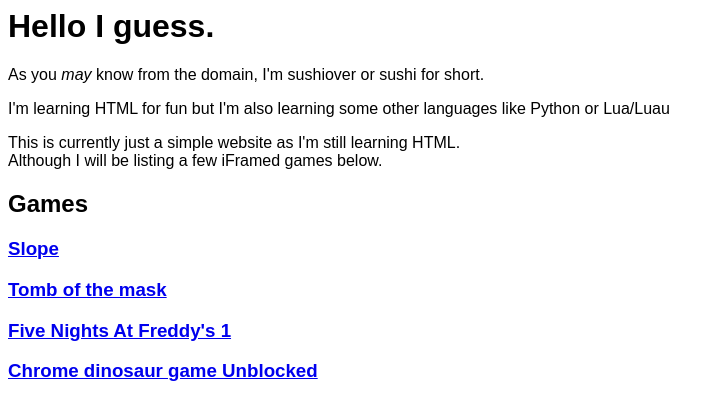
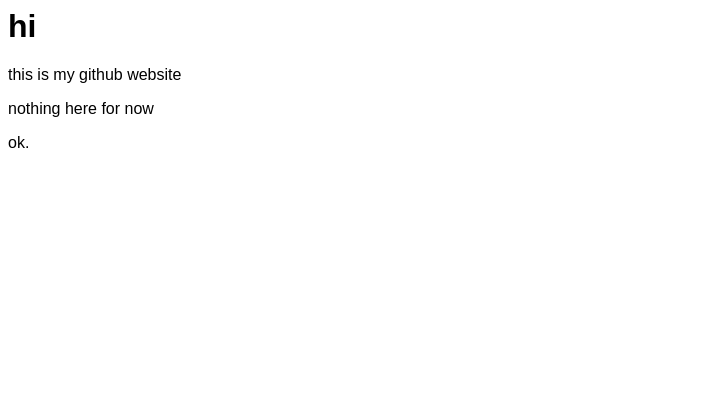
Before and after one commit to sushiover/sushiover.github.io, a plain HTML site: page index.html in a window 1280 px wide. Shown: the whole page, without its empty margins (0-724 px from the left). Drawn offline with Linux system fonts and the light colour scheme.

Commit message:
Update index.html

```diff
--- a/index.html
+++ b/index.html
@@ -1,8 +1,5 @@
 <head>
   <title>Sushiover</title>
-  <link rel="icon"
-        type="image/png"
-        href="https://sushiover.github.io/sussy.jpg">
   <style>
       td, th {
          border: 1px solid black;
@@ -11,15 +8,8 @@
   </style>
 </head>
 <body>
-  <h1>Hello I guess.</h1>
-  <p>As you <em>may</em> know from the domain, I'm sushiover or sushi for short.</p>
-  <p>I'm learning HTML for fun but I'm also learning some other languages like Python or Lua/Luau</p>
-  <p>This is currently just a simple website as I'm still learning HTML. <br> Although I will be listing a few iFramed games below.</p>
-  <p></p>
-  <h2>Games</h2>
-  <p></p>
-  <h3><a href="slope/" target="_blank">Slope</a></h3>
-  <h3><a href="totm/" target="_blank">Tomb of the mask</a></h3>
-  <h3><a href="fnaf1/" target="_blank">Five Nights At Freddy's 1</a></h3>
-  <h3><a href="dinogameunblocked/" target="_blank">Chrome dinosaur game Unblocked</a><h3>
+  <h1>hi</h1>
+  <p>this is my github website</p>
+  <p>nothing here for now</p>
+  <p>ok.</p>
 </body>
```
